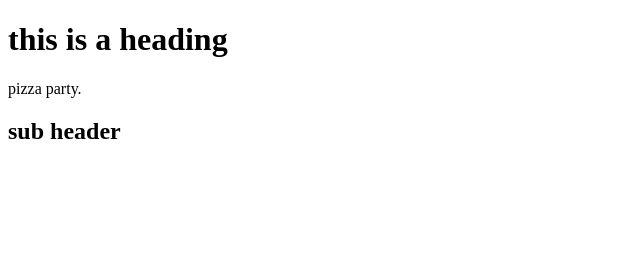
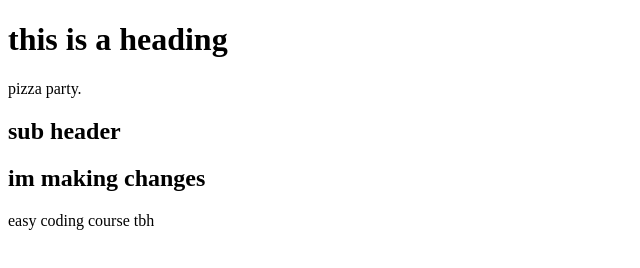
Before and after one commit to mjm0107/basic-website, a plain HTML site: page index.html in a window 1280 px wide. Shown: the whole page, without its empty margins (0-640 px from the left). Drawn offline with Linux system fonts and the light colour scheme.

Commit message:
Update index.html

```diff
--- a/index.html
+++ b/index.html
@@ -8,5 +8,7 @@
 	<h1> this is a heading</h1>
 		<p>pizza party.</p>
 		<h2> sub header </h2>
+		<h2> im making changes</h2>
+		<p>easy coding course tbh</p>
 	</body>
 </html>
```
